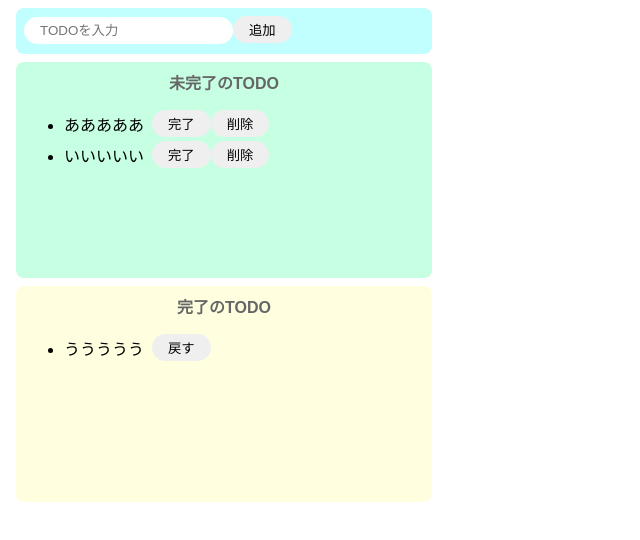
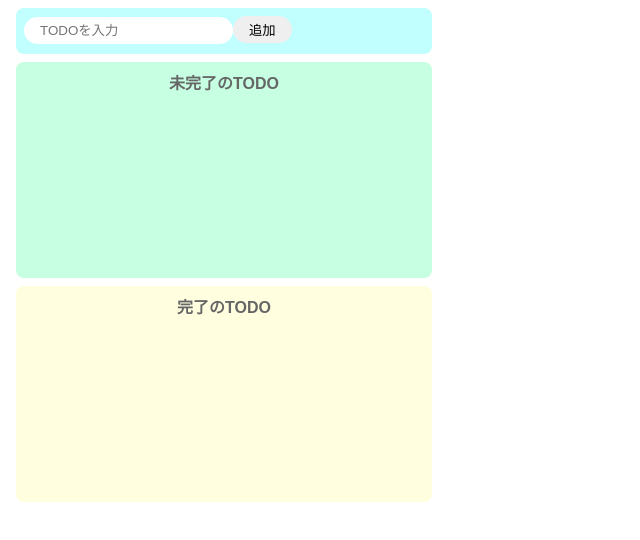
Before and after one commit to yosh-0827/react-todo, a React (Create React App) app: page / in a window 1280 px wide. Shown: the top 540 px of the page, without its empty margins (0-640 px from the left). Built offline with nearby package versions, Linux system fonts and the light colour scheme.

Commit message:
タスクを戻す処理

```diff
--- a/src/App.jsx
+++ b/src/App.jsx
@@ -5,12 +5,9 @@ export const App = () => {
   //入力エリアのState
   const [todoText, setTodoText] = useState([""]);
   //未完了エリアのState
-  const [inCompleteTodos, setIncompleteTodos] = useState([
-    "あああああ",
-    "いいいいい",
-  ]);
+  const [inCompleteTodos, setIncompleteTodos] = useState([]);
   //完了エリアのState
-  const [comleteTodos, setCompleteTodos] = useState(["ううううう"]);
+  const [comleteTodos, setCompleteTodos] = useState([]);
 
   //入力エリアで入力があったら制御する
   /*event.target.valueは実際の入力値が入ってくるところ
@@ -39,10 +36,6 @@ export const App = () => {
     setIncompleteTodos(newTodos);
   };
 
-  /**
-   * タスクを戻す機能
-   */
-
   /*
   完了ボタンを押したらタスクが作成される
    */
@@ -55,6 +48,22 @@ export const App = () => {
     const newCompleteTodos = [...comleteTodos, inCompleteTodos[index]];
 
     setIncompleteTodos(newIncompleteTodos);
+    setCompleteTodos(newCompleteTodos);
+  };
+
+  /**
+   * タスクを戻す機能
+   */
+  const onClickReverse = (index) => {
+    //完了済みのTODOから戻す対象を選択し、既存配列から削除
+    const newCompleteTodos = [...comleteTodos];
+    newCompleteTodos.splice(index, 1);
+
+    //未完了のTODO配列に戻すタスクを追加
+    const newReverseTodos = [...inCompleteTodos, comleteTodos[index]];
+
+    //セット
+    setIncompleteTodos(newReverseTodos);
     setCompleteTodos(newCompleteTodos);
   };
 
@@ -85,11 +94,11 @@ export const App = () => {
       <div className="complete-area">
         <p className="title">完了のTODO</p>
         <ul>
-          {comleteTodos.map((todo) => {
+          {comleteTodos.map((todo, index) => {
             return (
               <div key={todo} className="list-row">
                 <li>{todo}</li>
-                <button>戻す</button>
+                <button onClick={() => onClickReverse(index)}>戻す</button>
               </div>
             );
           })}
```
